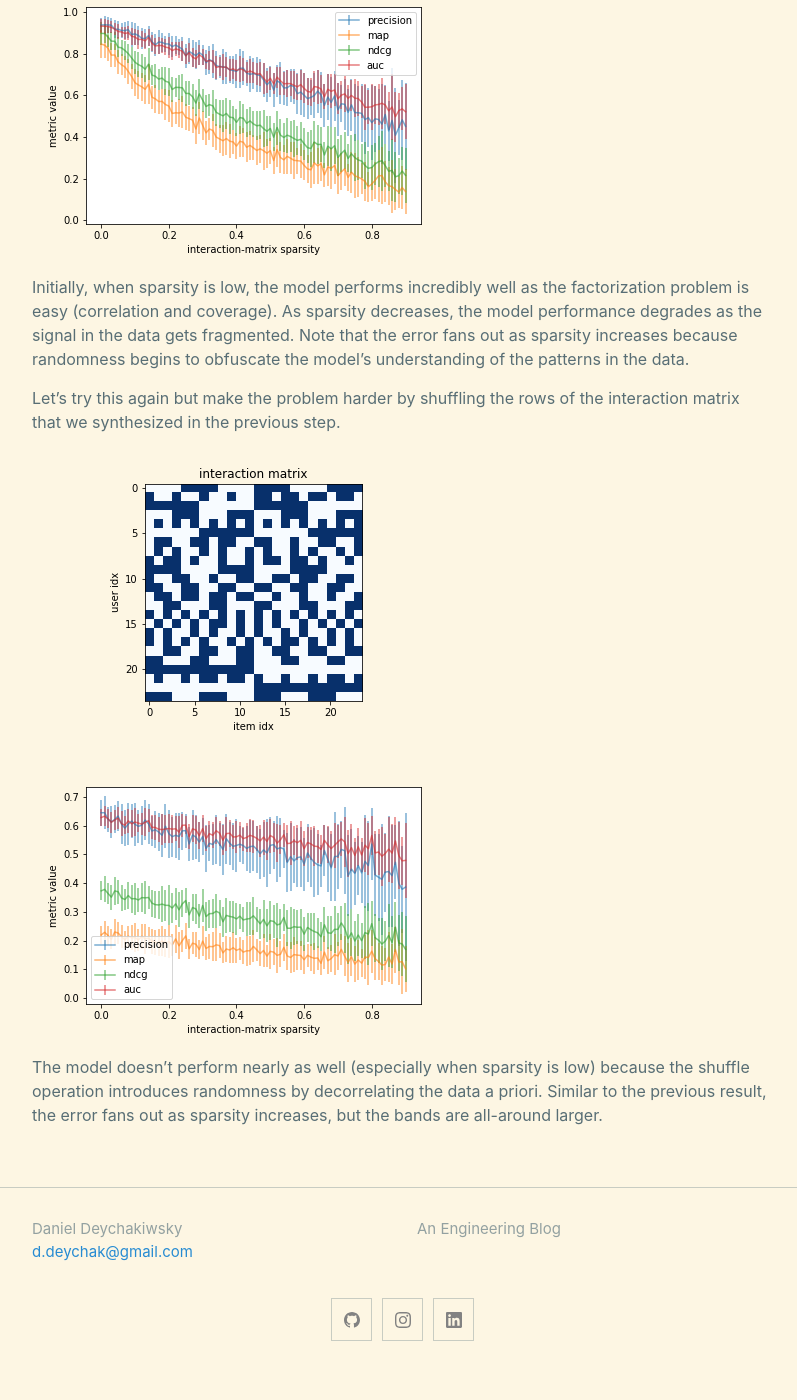
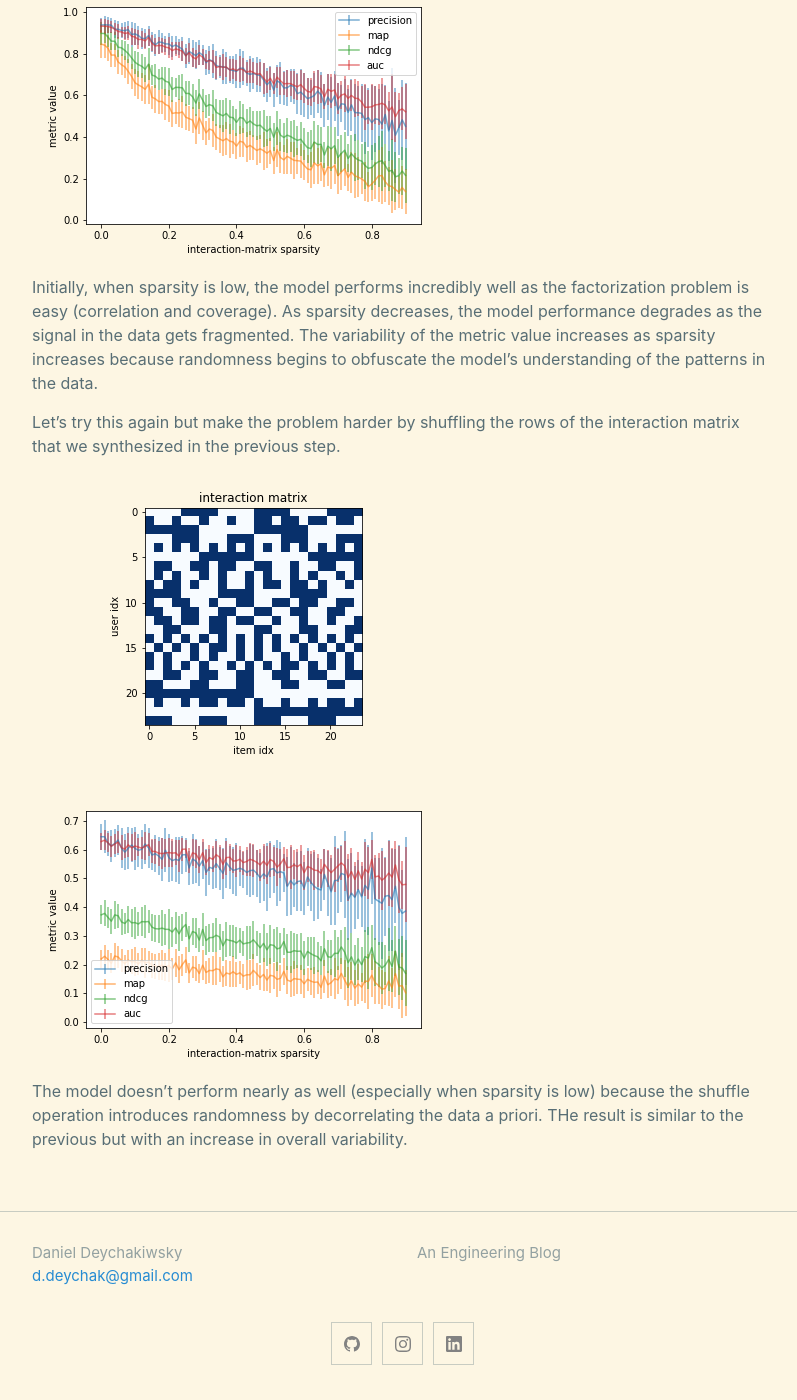
Before and after one commit to daniel-deychakiwsky/daniel-deychakiwsky.github.io, a Jekyll site: the page built from _posts/2022-01-02-matrix-factorization-sparsity.md, in a window 1280 px wide and 1400 px high, scrolled down 5686 px. Shown: the whole window, without its empty margins (238-1035 px from the left). Built offline with Jekyll 4.4.1, drawn with Linux system fonts in a browser that asks for light colours; formulas are drawn with MathJax 3; before the commit the page ends 7062 px from its top, so only the background shows below that.

Commit message:
Update 2022-01-02-matrix-factorization-sparsity.md

```diff
--- a/_posts/2022-01-02-matrix-factorization-sparsity.md
+++ b/_posts/2022-01-02-matrix-factorization-sparsity.md
@@ -241,9 +241,9 @@
 problem is easy (correlation and coverage).
 As sparsity decreases, the model performance
 degrades as the signal in the data gets
-fragmented. Note that the error
-fans out as sparsity increases because
-randomness begins to obfuscate the model's
+fragmented. The variability of
+the metric value increases as sparsity increases
+because randomness begins to obfuscate the model's
 understanding of the patterns in the data.
 
 Let's try this again but make the problem
@@ -256,8 +256,7 @@
 
 The model doesn't perform nearly as well (especially when sparsity is low) because
 the shuffle operation introduces randomness by decorrelating the data a priori.
-Similar to the previous result, the error fans out as sparsity increases,
-but the bands are all-around larger.
+THe result is similar to the previous but with an increase in overall variability.
 
 
 [course]: https://developers.google.com/machine-learning/recommendation/collaborative/basics
```
